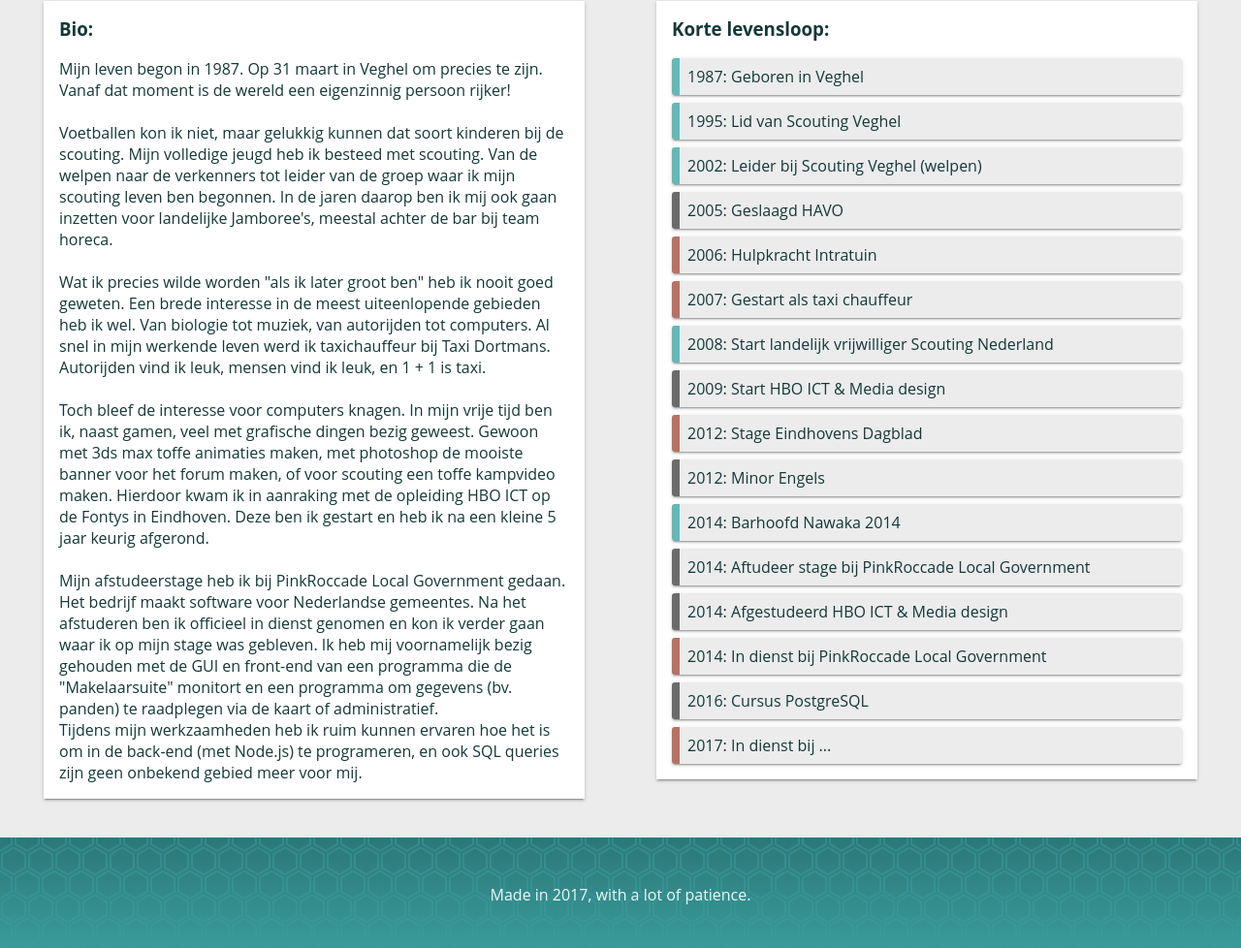
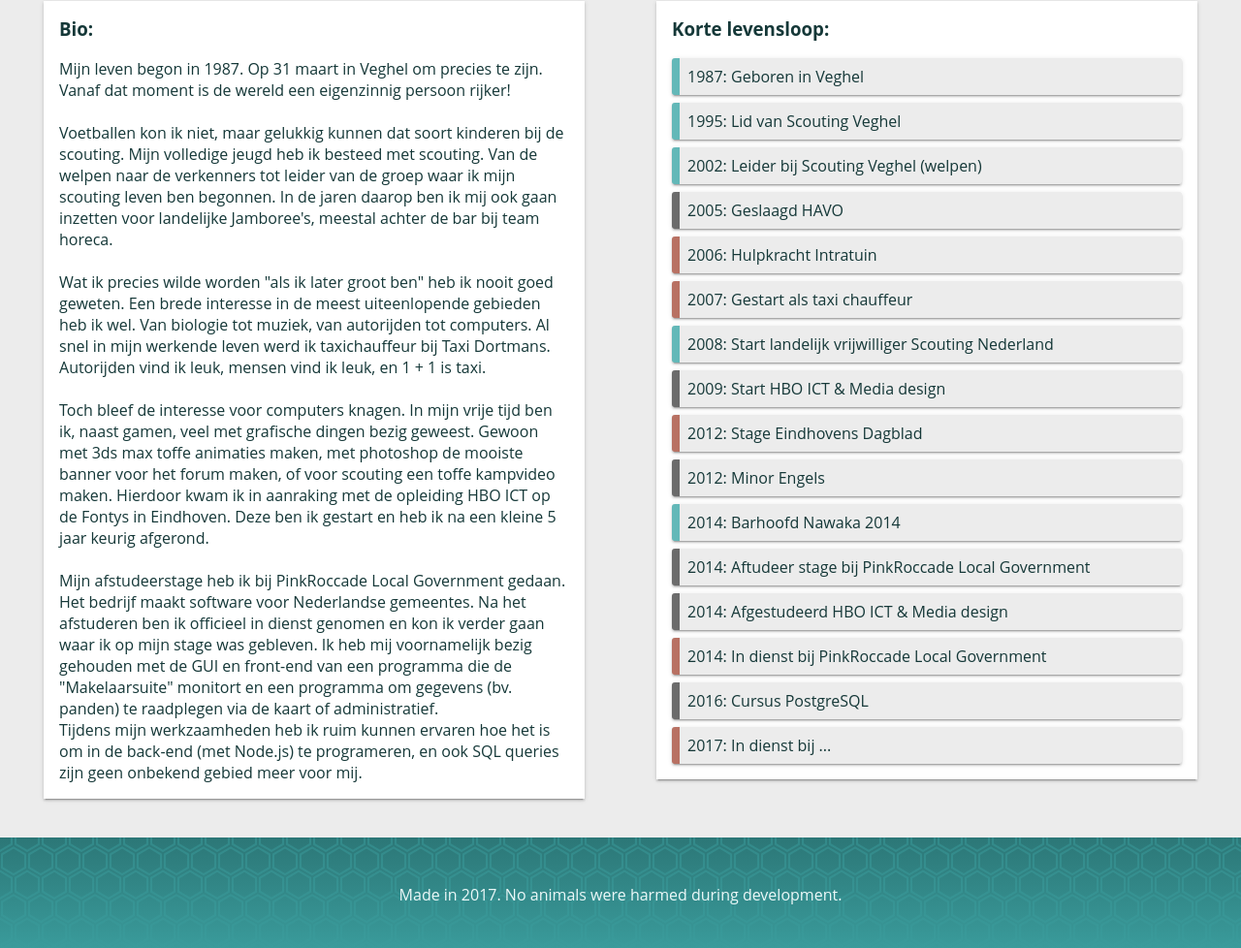
Before and after one commit to Brutusn/Website, a website: page index.html in a window 1280 px wide. Shown: the part 451-1429 px from the top of the page at 97% size. Drawn offline with Linux system fonts and the light colour scheme; files whose address does not match are found by name.

Commit message:
Changed the footer text

```diff
--- a/index.html
+++ b/index.html
@@ -79,7 +79,7 @@ Tijdens mijn werkzaamheden heb ik ruim kunnen ervaren hoe het is om in de back-e
     </main>
 
     <footer>
-        <p>Made in 2017, with a lot of patience.</p>
+        <p>Made in 2017. No animals were harmed during development.</p>
     </footer>
 </body>
 </html>
```
